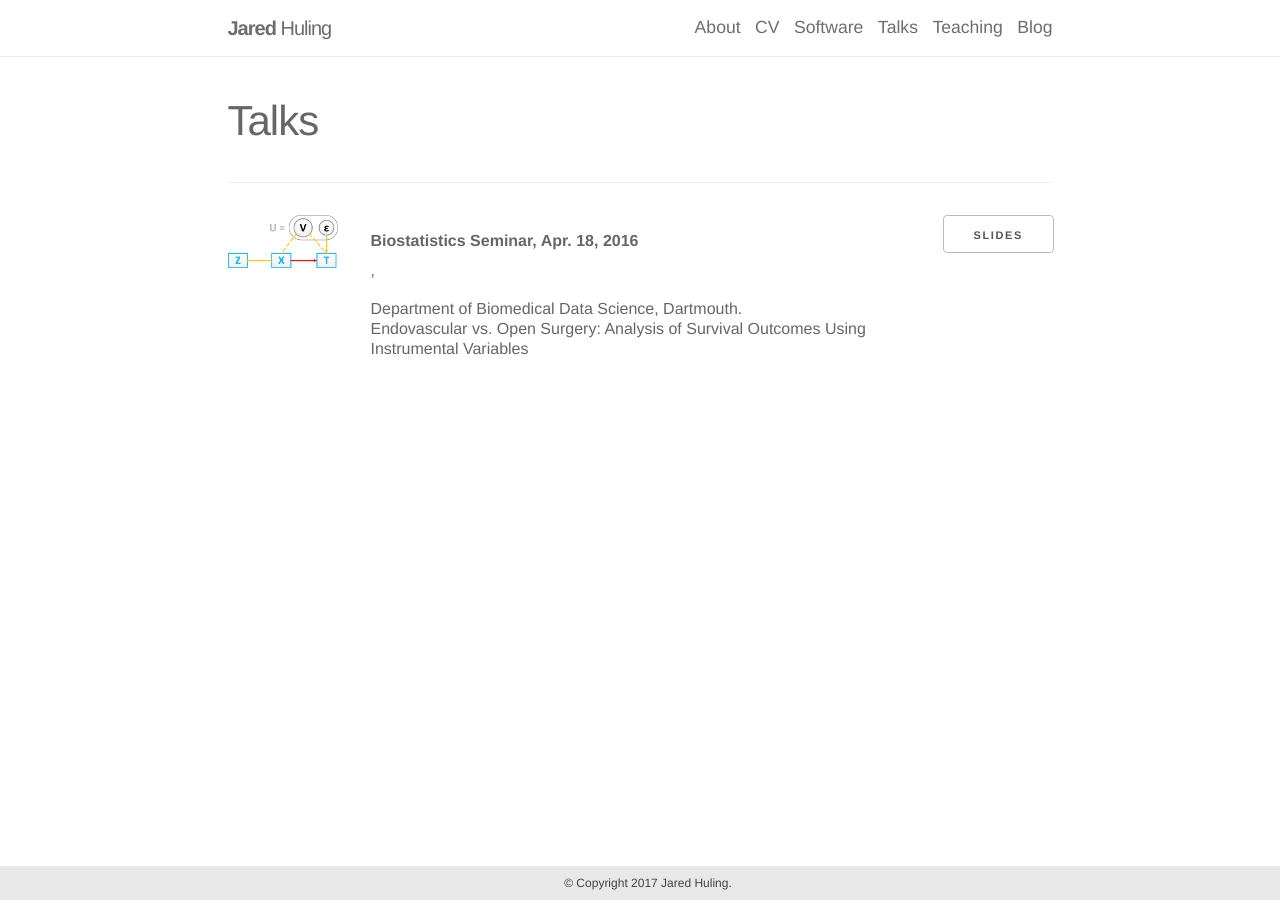
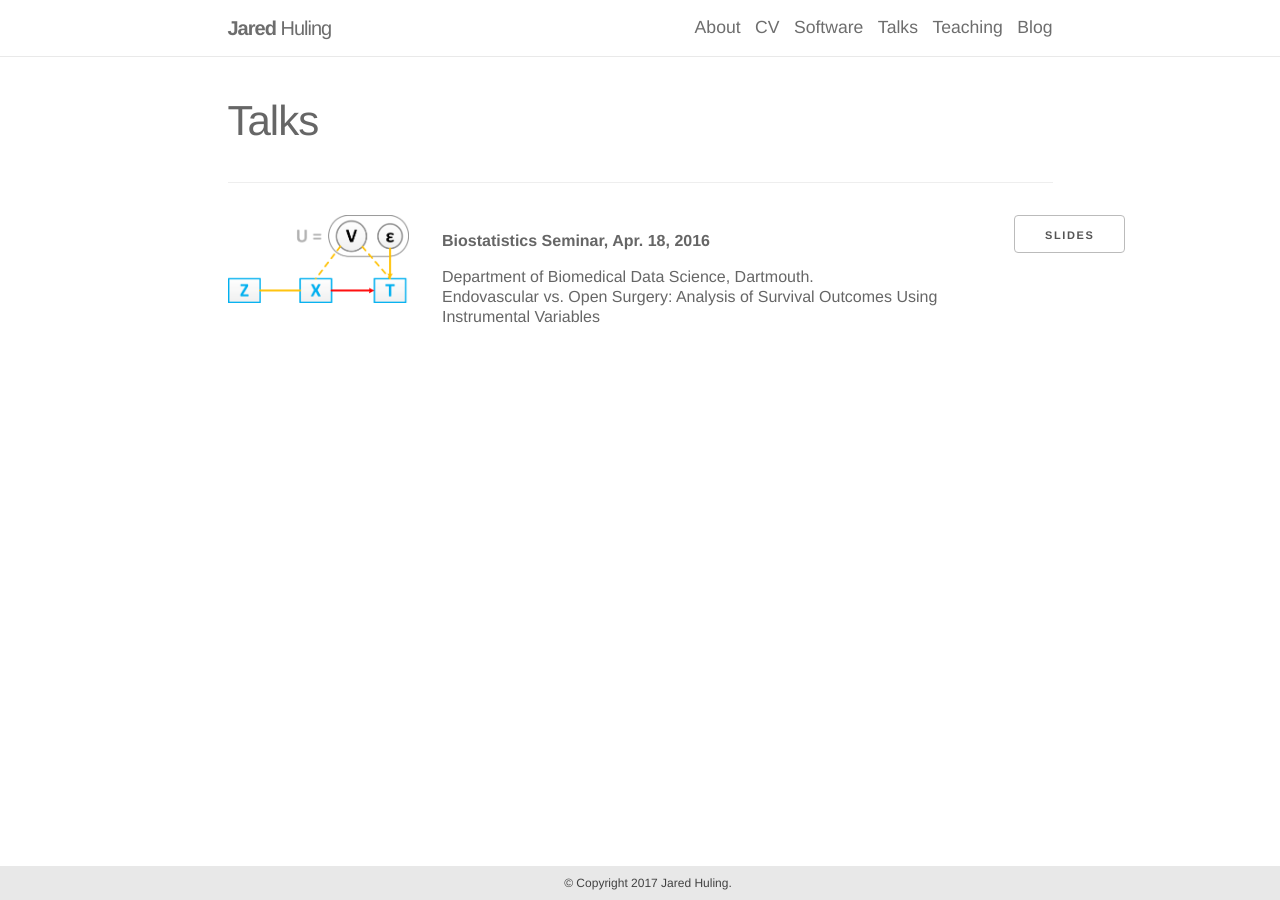
Before and after one commit to jaredhuling/jaredhuling.github.io, a Jekyll site: the page built from _pages/talks.md, in a window 1280 px wide. Built offline with Jekyll 4.4.1, drawn with Linux system fonts in a browser that asks for light colours; nearby versions of some CDN libraries.

Commit message:
talk format

```diff
--- a/_pages/talks.md
+++ b/_pages/talks.md
@@ -8,13 +8,18 @@ title: Talks
 
     <div class="row">
 
-      <div class="two columns">
+      <div class="three columns">
         <img src="/images/talks/iv_assumptions.png" width="100%" alt="IV" />
       </div>
 
       <div class="eight columns">
 
-        <h5><b>Biostatistics Seminar, Apr. 18, 2016</b></h5>, <h5>Department of Biomedical Data Science, Dartmouth. <br>Endovascular vs. Open Surgery: Analysis of Survival Outcomes Using Instrumental Variables</h5>
+        <h5><b>Biostatistics Seminar, Apr. 18, 2016</b></h5>
+        <h5>
+        Department of Biomedical Data Science, Dartmouth.
+        <br>
+        Endovascular vs. Open Surgery: Analysis of Survival Outcomes Using Instrumental Variables
+        </h5>
 
       </div>
 
```
